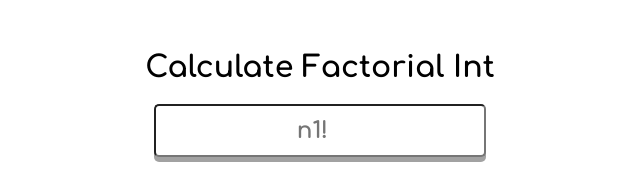
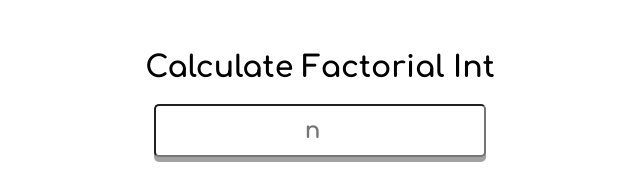
Before and after one commit to aggabaorenz16/factorial, a plain HTML site: page index.html in a window 1280 px wide. Shown: the top 194 px of the page, 320-960 px from the left. Drawn offline with Linux system fonts and the light colour scheme.

Commit message:
Update index.html

```diff
--- a/index.html
+++ b/index.html
@@ -10,7 +10,7 @@
 <body>
    <form id="format">
        <h1>Calculate Factorial Int</h1>
-       <input type="number" name="" id="number" placeholder="n1!">
+       <input type="number" name="" id="number" placeholder="n">
        <input type="submit" value="Calculate">
        <br>
        <p>Answer : <span id="answer"></span></p>
```
